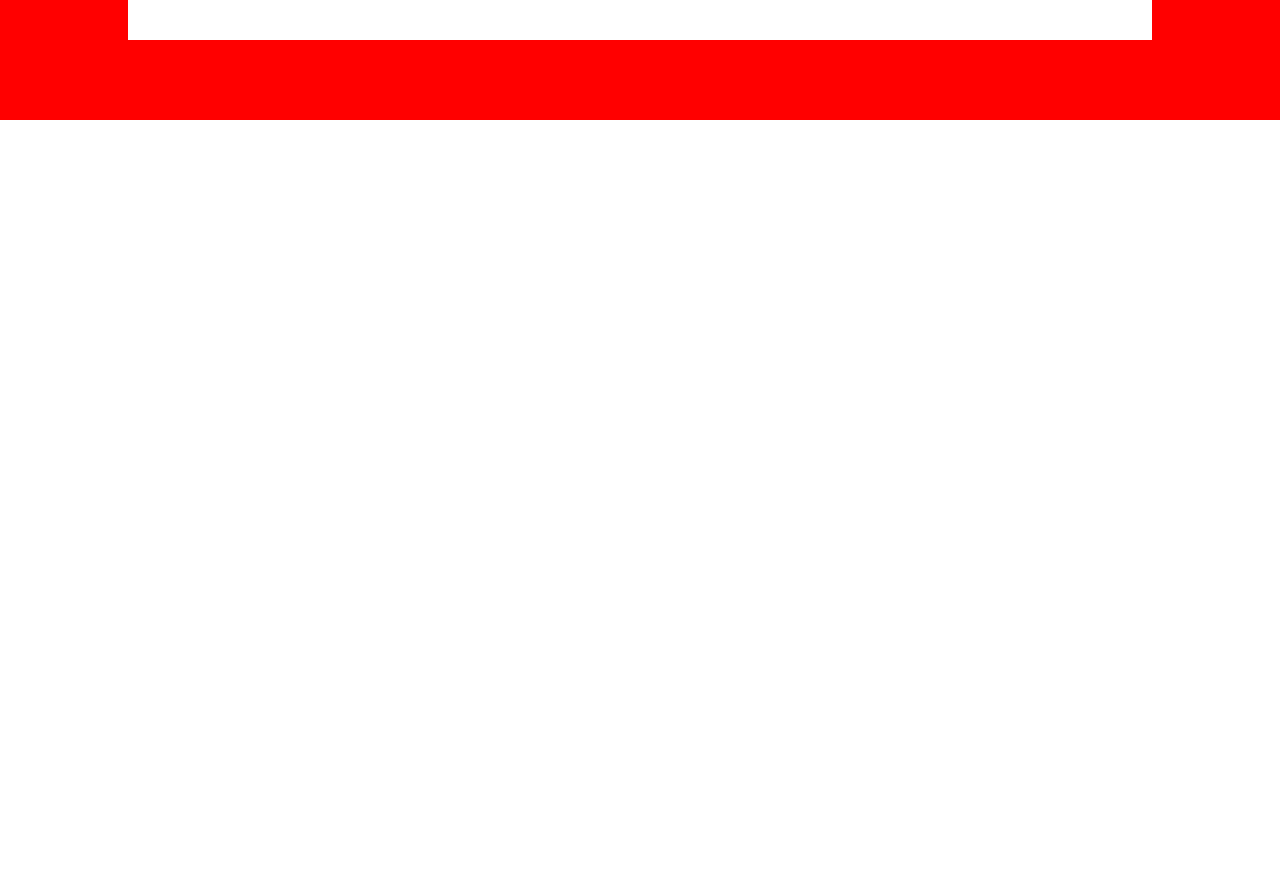
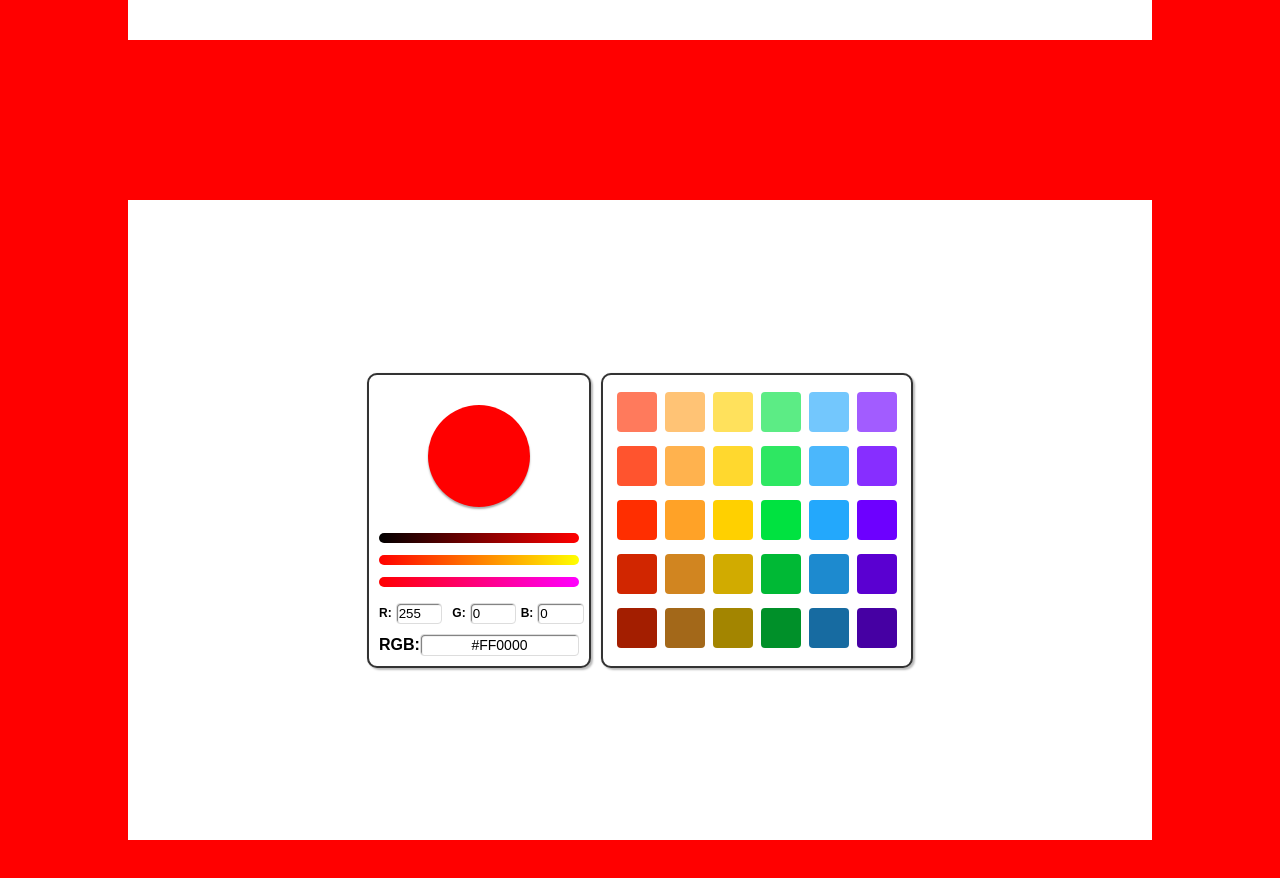
Before and after one commit to GlyphGlyder/huetiful, a Vue app: page / in a window 1280 px wide. Shown: the part 3880-4758 px from the top of the page. Before the commit the page ends 4000 px from the top, so only its background shows below. Built offline with nearby package versions, Linux system fonts and the light colour scheme.

Commit message:
Added a "full" mode

```diff
--- a/src/App.vue
+++ b/src/App.vue
@@ -84,6 +84,24 @@
 
     </div>
 
+    <div class="context" :style="{'background-color': `rgb(${red}, ${green}, ${blue})`}">
+
+      <div class="target" />
+
+      <huetiful class="huetiful"
+        mode="full"
+        orientation="row"
+        :red="red"
+        :green="green"
+        :blue="blue"
+        @red="changeRed"
+        @green="changeGreen"
+        @blue="changeBlue"
+        @color="changeColor"/>
+
+    </div>
+
+
   </div>
 </template>
 
--- a/src/components/Huetiful.vue
+++ b/src/components/Huetiful.vue
@@ -32,6 +32,7 @@
       :green="green"
       :blue="blue"
       :close="close"
+      :mode="mode"
       @close="$emit('close')"
       @minimize="minimize"
       @red="$emit('red', $event)"
@@ -80,7 +81,7 @@ export default {
   },
 
   mounted: function() {
-    this.minimized = this.expand ? false : true;
+    this.minimized = this.expand || this.mode == 'full' ? false : true;
   }
 }
 </script>
--- a/src/components/subcomponents/HuePalette.vue
+++ b/src/components/subcomponents/HuePalette.vue
@@ -1,5 +1,5 @@
 <template>
-  <div id="HuePalette" class="hue-palette">
+  <div id="HuePalette" class="hue-palette" :class="{'mode-full': mode == 'full'}">
 
     <div>
       <hue-palette-well v-for="color in colors.setOne"
@@ -51,6 +51,7 @@ import HuePaletteWell from './HuePaletteWell.vue';
 export default {
   name: "HuePalette",
   components: { HuePaletteWell },
+  props: ['mode'],
 
   data: function() {
     return {
@@ -246,6 +247,11 @@ export default {
   background-color: #FFF;
   width: 288px;
 
+  &.mode-full {
+    position: static;
+    margin-left: 10px;
+  }
+
   & > div {
     display: inline-flex;
     flex-direction: column;
--- a/src/components/subcomponents/HuePanel.vue
+++ b/src/components/subcomponents/HuePanel.vue
@@ -6,7 +6,7 @@
 
       <!-- Controls.  They can minimize the panel, remove huetiful from view
         altogether, or ring in a panel for more. -->
-      <HuePanelControls v-if="!static"
+      <HuePanelControls v-if="!static && mode != 'full'"
         :palette="palette"
         @close="$emit('close')"
         @minimize="$emit('minimize')"
@@ -51,7 +51,8 @@
     </div>
 
     <transition name="slide">
-      <HuePalette v-if="palette"
+      <HuePalette v-if="palette || mode == 'full'"
+        :mode="mode"
         @setColor="setColor"/>
     </transition>
 
@@ -68,7 +69,7 @@ import HueWindow from './HueWindow.vue';
 import RGBAInput from './RGBAInput.vue';
 export default {
   name: "HuePanel",
-  props: ['red', 'green', 'blue', 'wide', 'static'],
+  props: ['red', 'green', 'blue', 'wide', 'mode', 'static'],
   components: {
     HuePalette,
     HuePanelControls,
```
